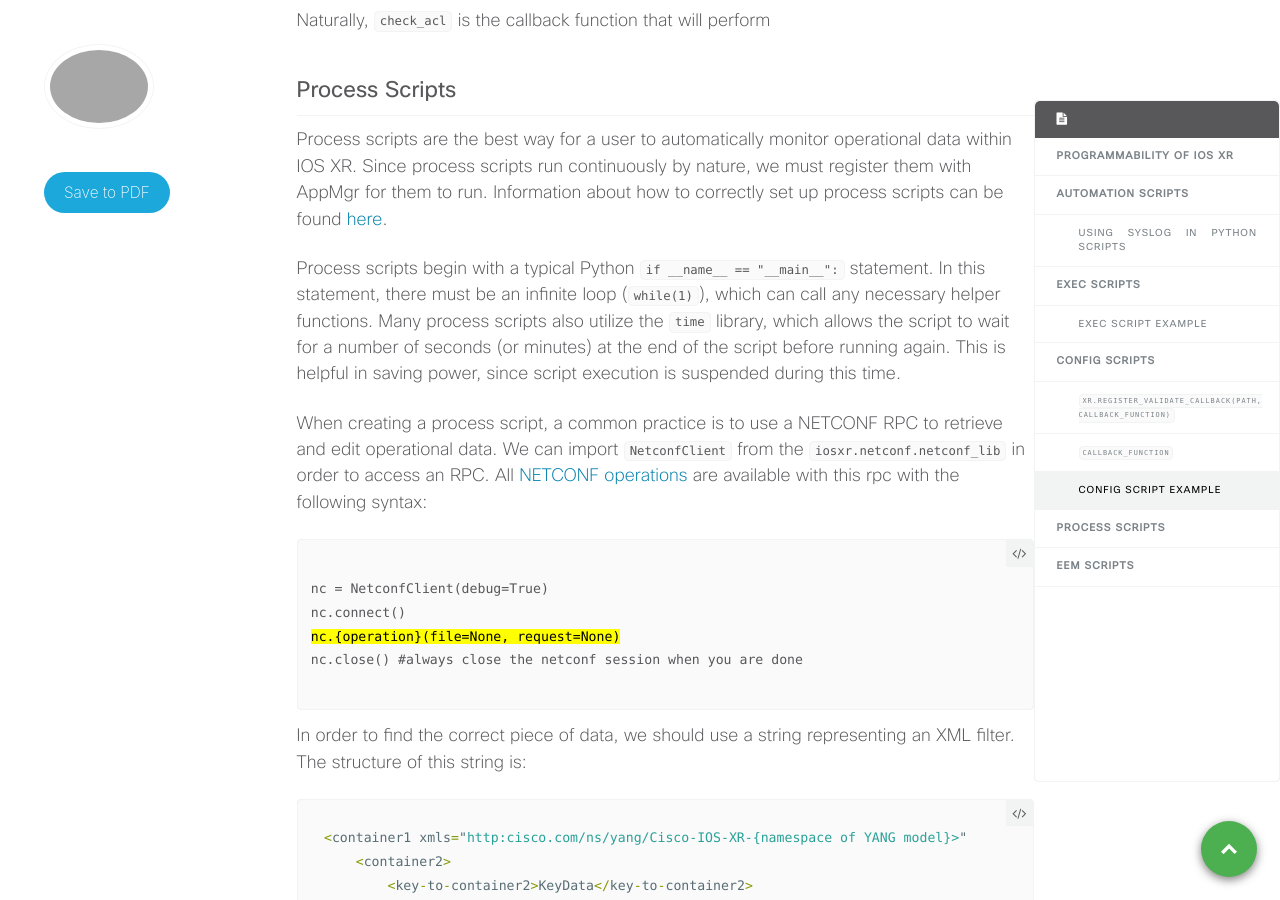
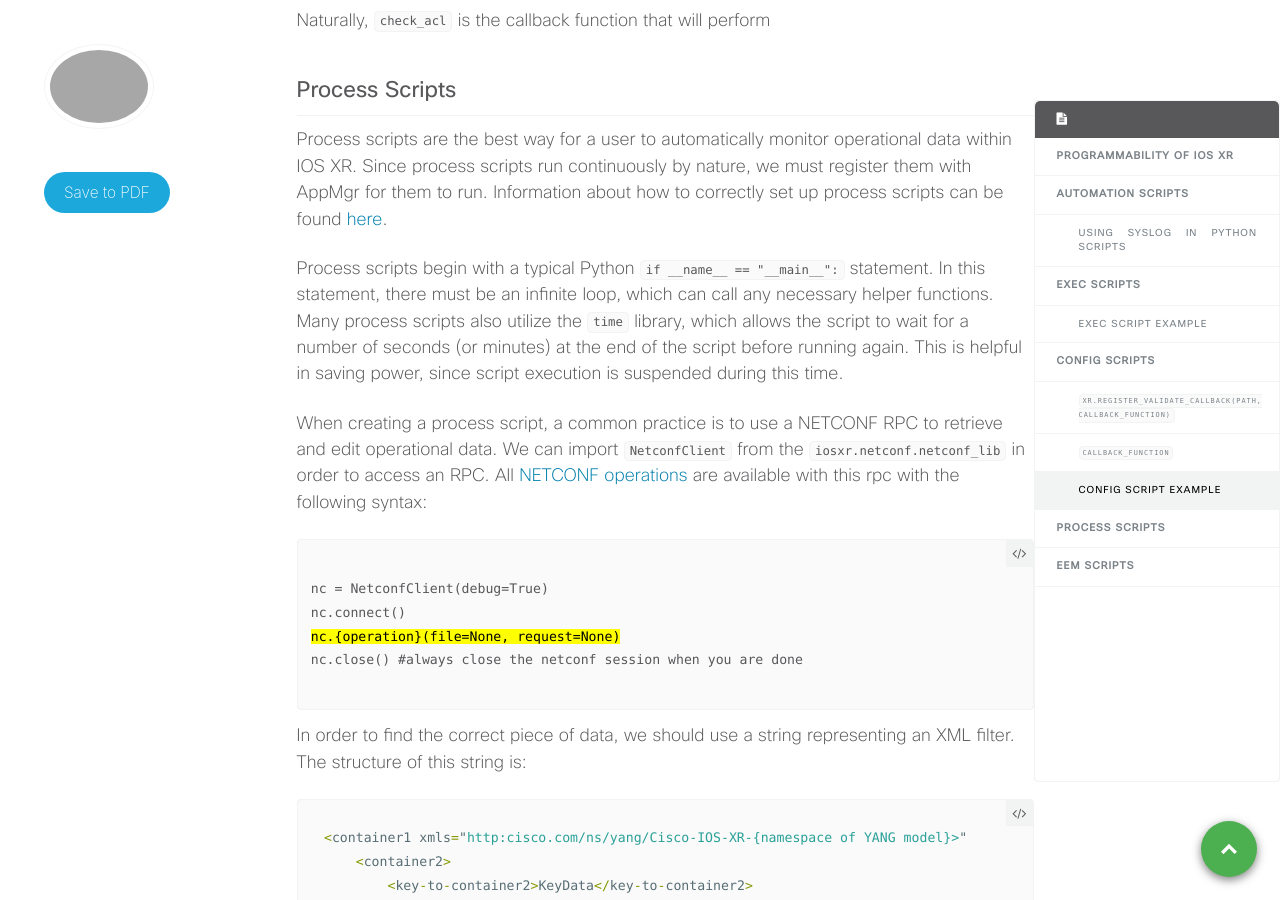
Before and after one commit to xrdocs/device-lifecycle, a Jekyll site: the page built from _blogs/2022-07-08-on-box-python-scripting.md, in a window 1280 px wide and 900 px high, scrolled down 6270 px. Built offline with Jekyll 4.4.1, drawn with Linux system fonts in a browser that asks for light colours; comment, search, counter and statistics services are not loaded; some of the changed text lies outside the part shown.

Commit message:
Update 2022-07-08-on-box-python-scripting.md

```diff
--- a/_blogs/2022-07-08-on-box-python-scripting.md
+++ b/_blogs/2022-07-08-on-box-python-scripting.md
@@ -69,7 +69,7 @@ A second tool we can use is escape characters. Specfically, the `\n\r` combinati
 <div class="highlighter-rouge">
 <pre class="highlight">
 <code>
-xrcli_helper.xr_apply_config_string("interface TenGigE0/0/0/1 <mark>\n\r</mark> ipv4 address 10.0.0.2 <mark>\n\r</mark> no shutdown")
+xrcli_helper.xr_apply_config_string("interface TenGigE0/0/0/1 \n\r ipv4 address 10.0.0.2 \n\r no shutdown")
 </code>
 </pre>
 </div>
@@ -213,10 +213,13 @@ xr.register_validate_callback(["/<mark>ifmgr-cfg</mark>:interface-configurations
 </div>
 
 Naturally, `check_acl` is the callback function that will perform
+
+
+
 ## Process Scripts
 Process scripts are the best way for a user to automatically monitor operational data within IOS XR. Since process scripts run continuously by nature, we must register them with AppMgr for them to run. Information about how to correctly set up process scripts can be found [here](https://www.cisco.com/c/en/us/td/docs/routers/asr9000/software/asr9k-r7-5/programmability/configuration/guide/b-programmability-cg-asr9000-75x/process-scripts.html).
 
-Process scripts begin with a typical Python `if __name__ == "__main__":` statement. In this statement, there must be an infinite loop (`while(1)`), which can call any necessary helper functions. Many process scripts also utilize the `time` library, which allows the script to wait for a number of seconds (or minutes) at the end of the script before running again. This is helpful in saving power, since script execution is suspended during this time.
+Process scripts begin with a typical Python `if __name__ == "__main__":` statement. In this statement, there must be an infinite loop, which can call any necessary helper functions. Many process scripts also utilize the `time` library, which allows the script to wait for a number of seconds (or minutes) at the end of the script before running again. This is helpful in saving power, since script execution is suspended during this time.
 
 When creating a process script, a common practice is to use a NETCONF RPC to retrieve and edit operational data. We can import `NetconfClient` from the `iosxr.netconf.netconf_lib` in order to access an RPC. All [NETCONF operations](https://en.wikipedia.org/wiki/NETCONF#Operations:~:text=SNMP%20modeling%20language.-,Operations,-%5Bedit%5D) are available with this rpc with the following syntax:
 
```
